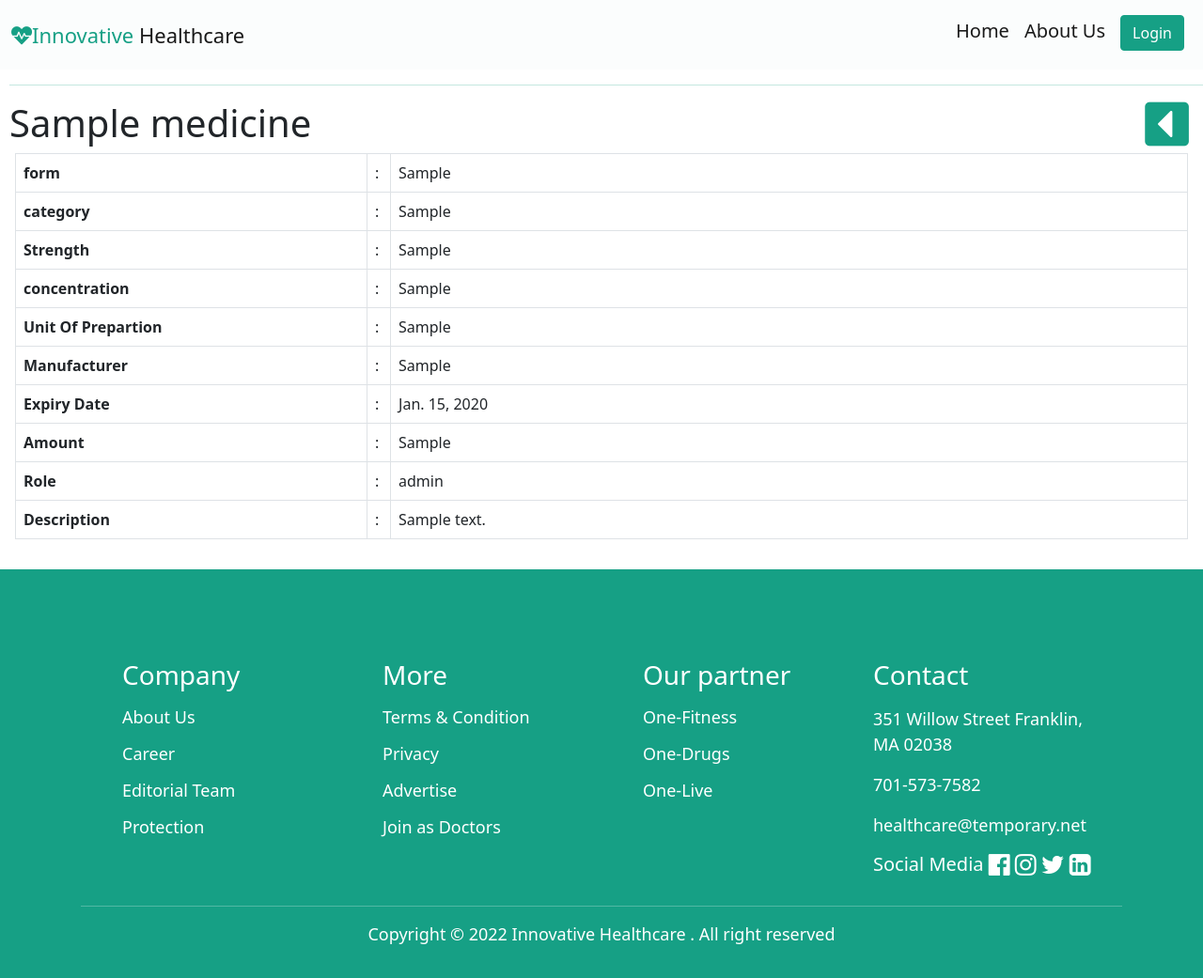
After one commit to pujakumari-6/HackathonBackend, a Django app: page /doctor/viewMedicine/1/1 in a window 1280 px wide. The commit adds this page. Shown: the whole page at 94% size. Run offline with Django 3.2, Linux system fonts and the light colour scheme; tables that the repository leaves empty hold one stand-in row (values such as "Sample post"); some libraries are stand-ins or nearby versions.

Commit message:
viewMedicine completed

```diff
--- a/Hackfest/doctor/urls.py
+++ b/Hackfest/doctor/urls.py
@@ -11,6 +11,8 @@ urlpatterns = [
     path('/medication/<int:prescriptionId>', views.medication),
     path('/searchpage/', views.searchPatient, name='searchlist'),
     path('/medicineFile/<int:prescriptionId>', views.medicineFile, name='medicineFile'),
-    path('/laboratoryTest/<int:prescriptionId>', views.laboratoryTest, name='laboratoryTest')
+    path('/laboratoryTest/<int:prescriptionId>', views.laboratoryTest, name='laboratoryTest'),
+    path('/viewMedicine/<int:medicineId>/<int:prescriptionId>',views.viewMedicine, name='viewMedicine')
+
 
 ]
--- a/Hackfest/doctor/views.py
+++ b/Hackfest/doctor/views.py
@@ -145,15 +145,13 @@ def patientRecord(request, patientId):
         return redirect('/')
 
 # See Prescription
-def viewMedicine(request,mdicineId,patientId):
+def viewMedicine(request,medicineId,prescriptionId):
     try:
-        medicineDetails = Patient.objects.get(pk=patientId)
-        return render(request,'viewMedicine.html',{'medicineDetails': medicineDetails})
+        medicineDetails = Medicine.objects.get(pk=medicineId)
+        return render(request,'viewMedicine.html',{'medicineDetails': medicineDetails,'prescriptionId':prescriptionId})
     except Exception as e:
         print(e)
-        messages.add_message(request, messages.ERROR, "Please Add Valid Details !")
-
-        return redirect('patientDiagnosis',patientId)
+        return redirect('viewPrescription',prescriptionId)
 
 def viewPrescription(request, prescriptionId):
     try:
--- a/Hackfest/templates/about.html
+++ b/Hackfest/templates/about.html
@@ -2,6 +2,8 @@
 {% load static %}
 {% block content %}
     <head>
+        {% block title %} <title>About Us </title>{% endblock %}
+
         <style>
             #about{
                 display: grid;
--- a/Hackfest/templates/base.html
+++ b/Hackfest/templates/base.html
@@ -1,6 +1,8 @@
 <!DOCTYPE html>
 <html lang="en">
 <head>
+    {% block title %}<title>Home</title>{% endblock %}
+
     <meta charset="UTF-8">
     <meta http-equiv="X-UA-Compatible" content="IE=edge">
     <meta name="viewport" content="width=device-width, initial-scale=1.0">
@@ -9,6 +11,8 @@
     <script src="https://cdn.jsdelivr.net/npm/bootstrap@5.1.3/dist/js/bootstrap.bundle.min.js" integrity="sha384-ka7Sk0Gln4gmtz2MlQnikT1wXgYsOg+OMhuP+IlRH9sENBO0LRn5q+8nbTov4+1p" crossorigin="anonymous"></script>
     <link rel="stylesheet" href="https://cdnjs.cloudflare.com/ajax/libs/font-awesome/4.7.0/css/font-awesome.min.css">
     <link rel="stylesheet" href="https://cdnjs.cloudflare.com/ajax/libs/font-awesome/5.9.0/css/all.css">
+    <link rel="stylesheet" href="https://cdnjs.cloudflare.com/ajax/libs/font-awesome/5.9.0/css/all.css">
+    <link rel="stylesheet" href="https://cdnjs.cloudflare.com/ajax/libs/font-awesome/4.7.0/css/font-awesome.min.css">
 
     <style>
         #loginButton{
--- a/Hackfest/templates/diagnosisDescription.html
+++ b/Hackfest/templates/diagnosisDescription.html
@@ -289,7 +289,8 @@
                               <li class="list-group-item">Number Of Times: {{ meds.medsDir.doseTiming }}</li>
                               <li class="list-group-item">Additional Instruction: {{ meds.medsDir.additionalInstruction }}</li>
                               <li class="list-group-item">Reason: {{ meds.medsDir.reason }}</li>
-                              <li class="list-group-item"> <a href="#" class="btn btn-info btm-sm">View Medicine</a></li>
+                              <li class="list-group-item"> <a href="{% url 'viewMedicine' medicineId=meds.medsName.id prescriptionId=data.prescriptionId %}
+                                " class="btn btn-info btm-sm">View Medicine</a></li>
 
                             </ul>
                       </div>
--- a/Hackfest/templates/patientlist.html
+++ b/Hackfest/templates/patientlist.html
@@ -10,6 +10,9 @@
     <meta charset="UTF-8">
     <meta name="viewport" content="width=device-width, initial-scale=1.0">
     <link href="//maxcdn.bootstrapcdn.com/bootstrap/4.1.1/css/bootstrap.min.css" rel="stylesheet" id="bootstrap-css">
+    <link rel="stylesheet" href="https://cdnjs.cloudflare.com/ajax/libs/font-awesome/5.9.0/css/all.css">
+    <link rel="stylesheet" href="https://cdnjs.cloudflare.com/ajax/libs/font-awesome/4.7.0/css/font-awesome.min.css">
+
     <title>Table</title>
 
 
--- a/Hackfest/templates/updatePatientRecord.html
+++ b/Hackfest/templates/updatePatientRecord.html
@@ -1,6 +1,9 @@
 <link href="//maxcdn.bootstrapcdn.com/bootstrap/4.1.1/css/bootstrap.min.css" rel="stylesheet" id="bootstrap-css">
 <script src="//maxcdn.bootstrapcdn.com/bootstrap/4.1.1/js/bootstrap.min.js"></script>
 <script src="//cdnjs.cloudflare.com/ajax/libs/jquery/3.2.1/jquery.min.js"></script>
+<link rel="stylesheet" href="https://cdnjs.cloudflare.com/ajax/libs/font-awesome/5.9.0/css/all.css">
+<link rel="stylesheet" href="https://cdnjs.cloudflare.com/ajax/libs/font-awesome/4.7.0/css/font-awesome.min.css">
+
 <!------ Include the above in your HEAD tag ---------->
 <style>
     .register{
--- /dev/null
+++ b/Hackfest/templates/viewMedicine.html
@@ -0,0 +1,98 @@
+{% extends "base.html" %}
+{% block content %}
+<head>
+    <link rel="stylesheet" href="https://cdnjs.cloudflare.com/ajax/libs/font-awesome/5.9.0/css/all.css">
+    <link rel="stylesheet" href="https://cdnjs.cloudflare.com/ajax/libs/font-awesome/4.7.0/css/font-awesome.min.css">
+
+    <style>
+        .zoomOut{
+            transition: transform .2s; /* Animation */
+          }
+          .zoomOut:hover{
+            transform: scale(1.2);
+          }
+
+
+    </style>
+</head>
+<body>
+    <div id="medicineDetails">
+
+        <div id="table">
+            <h1 style="padding-left: 10px;">
+                <hr style="color: #16a085;">
+                {{medicineDetails.name}}
+
+                    <a href="#"  style="float: right; margin-right:15px; "><i class="fas fa-caret-square-left fa-lg zoomOut" style="color: #16a085; ;"></i></a>
+
+
+            </h1>
+            <div class="card-body pt-0" id="table1">
+                <table class="table table-bordered" >
+                  <tr>
+                    <th width="30%">form</th>
+                    <td width="2%">:</td>
+                    <td>{{medicineDetails.form}}</td>
+                  </tr>
+
+                  <tr>
+                    <th width="30%">category</th>
+                    <td width="2%">:</td>
+                    <td>{{medicineDetails.category}}</td>
+                  </tr>
+
+                  <tr>
+                    <th width="30%">Strength</th>
+                    <td width="2%">:</td>
+                    <td>{{medicineDetails.strength}}</td>
+                  </tr>
+                  <tr>
+                    <th width="30%">concentration</th>
+                    <td width="2%">:</td>
+                    <td>{{medicineDetails.concentration}}</td>
+                  </tr>
+                  <tr>
+                    <th width="30%">Unit Of Prepartion</th>
+                    <td width="2%">:</td>
+                    <td>{{medicineDetails.unitOfPreparation}}</td>
+                  </tr>
+                  <tr>
+                    <th width="30%">Manufacturer</th>
+                    <td width="2%">:</td>
+                    <td>{{medicineDetails.manufacturer}}</td>
+                  </tr>
+                  <tr>
+                    <th width="30%">Expiry Date</th>
+                    <td width="2%">:</td>
+                    <td>{{medicineDetails.expiryDate}}</td>
+                  </tr>
+                  <tr>
+                    <th width="30%">Amount</th>
+                    <td width="2%">:</td>
+                    <td>{{medicineDetails.amount}}</td>
+                  </tr>
+                  <tr>
+                    <th width="30%">Role</th>
+                    <td width="2%">:</td>
+                    <td>{{medicineDetails.role}}</td>
+                  </tr>
+                  <tr>
+                    <th width="30%">Description</th>
+                    <td width="2%">:</td>
+                    <td>{{medicineDetails.description}}</td>
+                  </tr>
+
+                </table>
+              </div>
+
+
+        </div>
+
+
+    </div>
+
+
+</body>
+
+
+{% endblock %}
```
